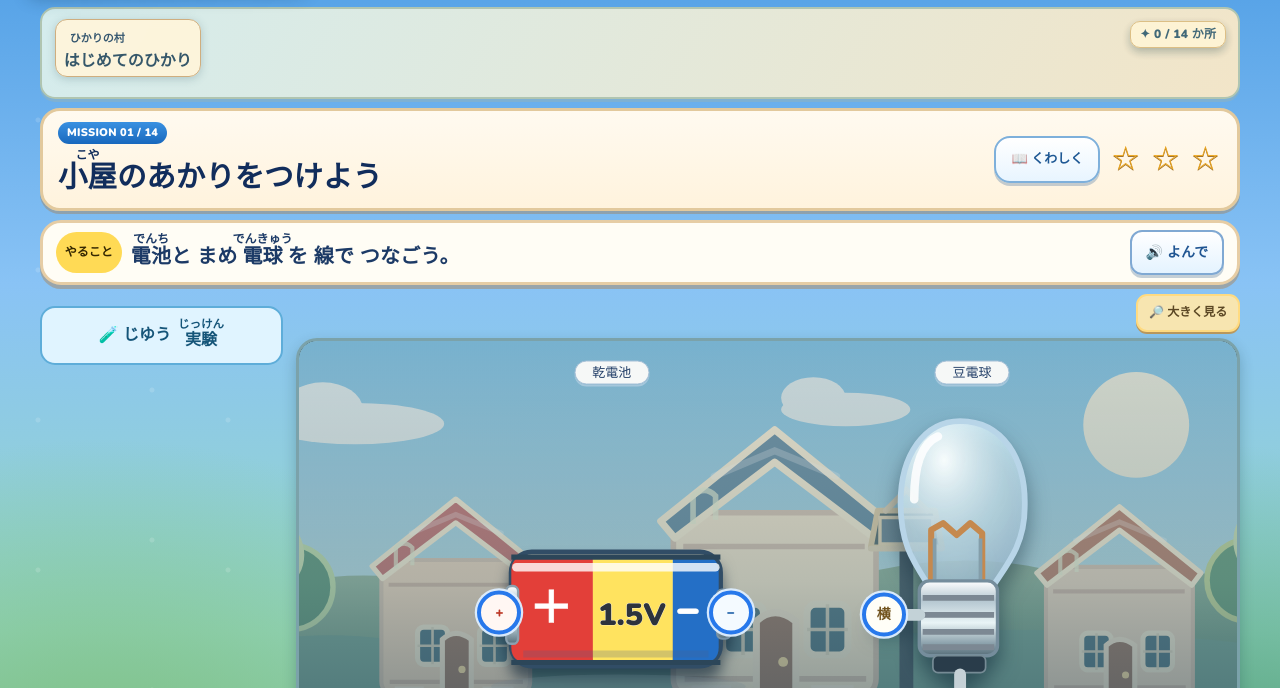
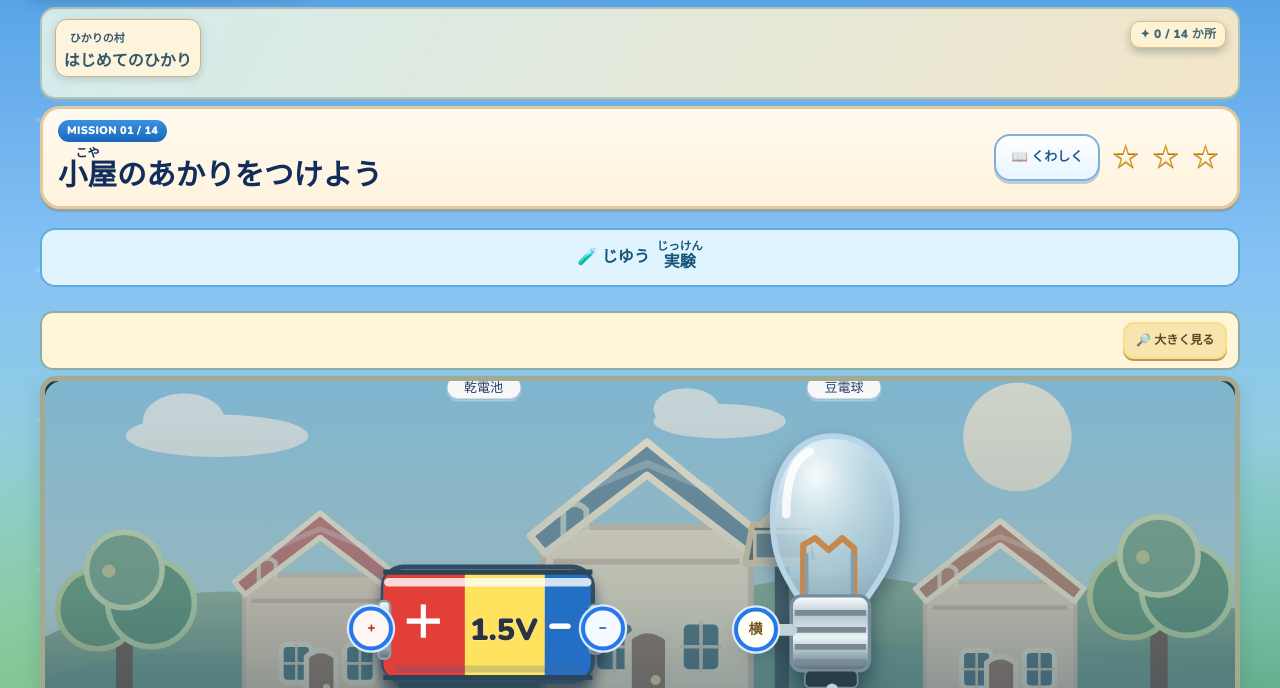
Before and after one commit to stusaurus/rika-quest, a plain HTML site: page games/akari/index.html in a window 1280 px wide. Shown: the part 75-763 px from the top of the page. Drawn offline with nearby package versions, Linux system fonts and the light colour scheme.

Commit message:
feat(akari): load single-screen wiring layout and cache-bust new guidance and runtime

```diff
--- a/games/akari/index.html
+++ b/games/akari/index.html
@@ -16,6 +16,7 @@
 <link rel="stylesheet" href="./free-lab.css">
 <link rel="stylesheet" href="./switch-focus.css">
 <link rel="stylesheet" href="./circuit-village.css?v=inside1">
+<link rel="stylesheet" href="./wire-focus.css?v=1">
 <script src="./art.js" defer></script>
 <script src="./cute-town.js?v=streetlamp3" defer></script>
 <script src="./circuit-village.js?v=inside1" defer></script>
@@ -31,9 +32,9 @@
 <script src="./finale-lab.js" defer></script>
 <script src="./pacing.js" defer></script>
 <script src="./reading.js" defer></script>
-<script src="./game.js?v=streetlamp3" defer></script>
+<script src="./game.js?v=wirefocus1" defer></script>
 <script src="./furigana.js" defer></script>
-<script src="./reference-layout.js" defer></script>
+<script src="./reference-layout.js?v=wirefocus1" defer></script>
 <script src="./wire-canvas.js" defer></script>
 <script src="./wire-cut.js" defer></script>
 <script src="./free-lab-model.js" defer></script>
```
